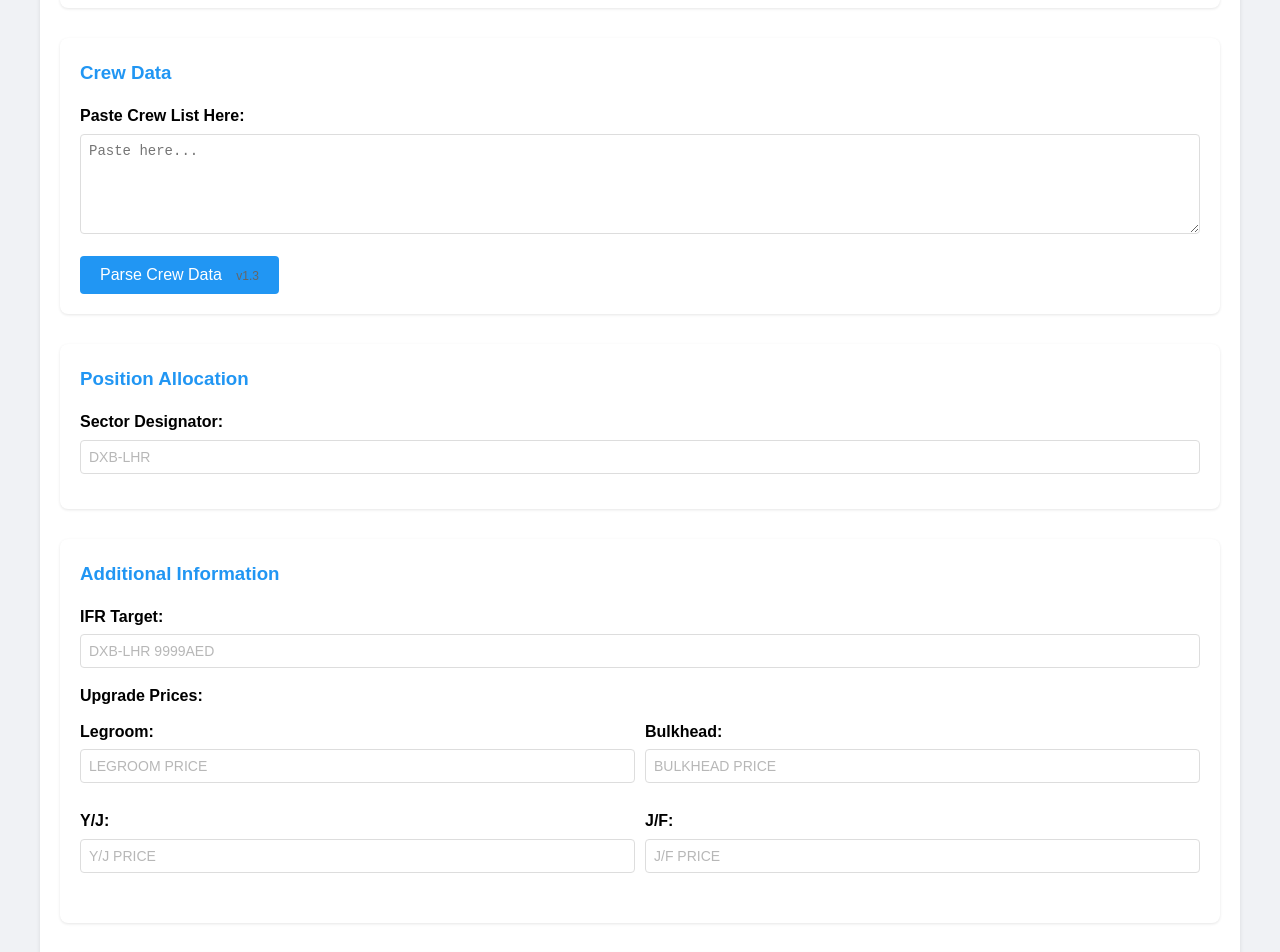
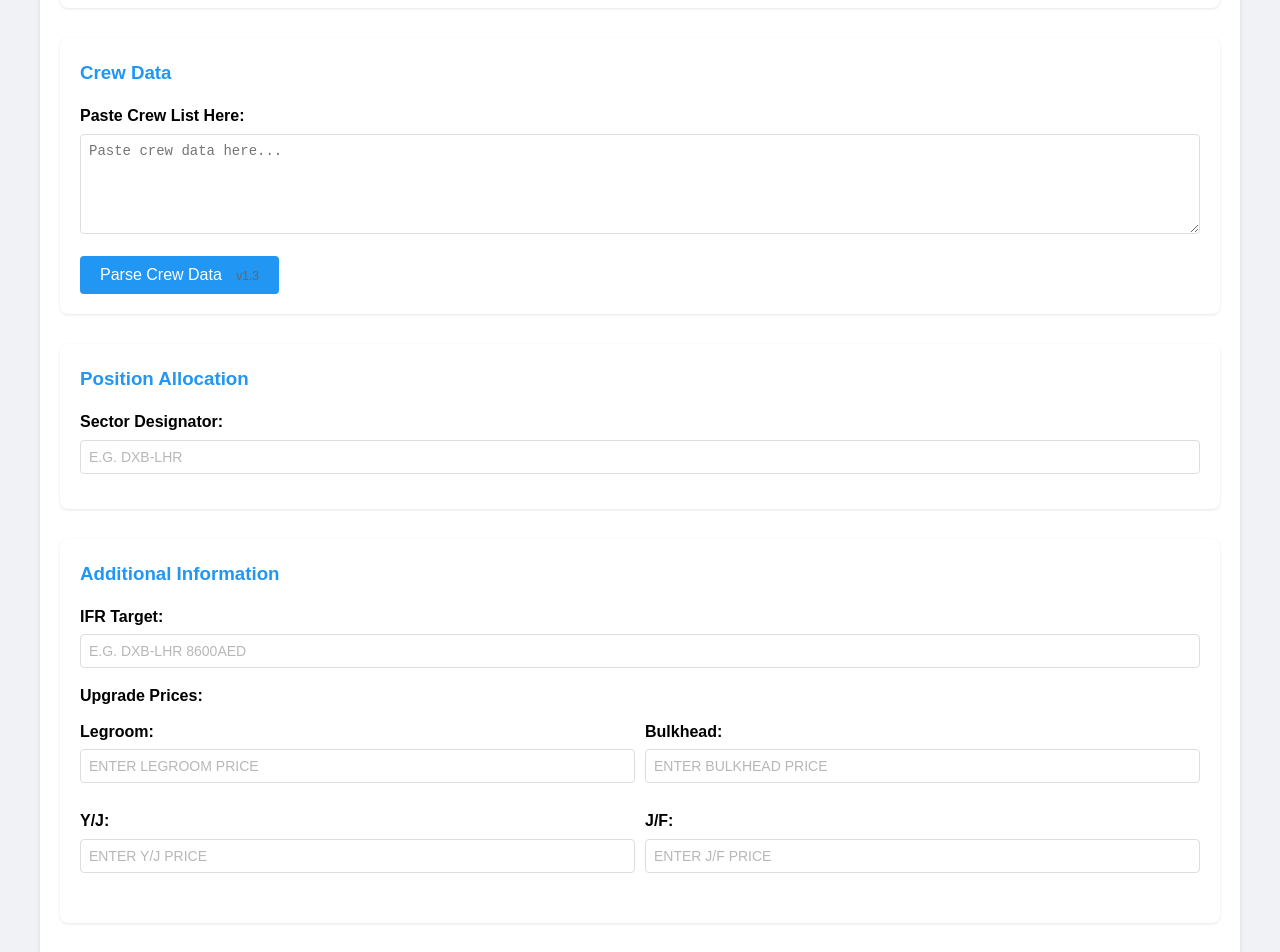
Before and after one commit to crewbrief/briefing-email, a plain HTML site: page index.html in a window 1280 px wide. Shown: the part 600-1552 px from the top of the page. Drawn offline with Linux system fonts and the light colour scheme.

Commit message:
Update index.html
revert to version 1.3

```diff
--- a/index.html
+++ b/index.html
@@ -188,7 +188,7 @@
             <h3>Flight Details</h3>
             <div class="input-group">
                 <label>Flight Number:</label>
-                <input type="text" id="flightNumber" placeholder="EK123/124">
+                <input type="text" id="flightNumber" placeholder="e.g. EK123/124">
             </div>
             <div class="input-group">
                 <label>Aircraft Type:</label>
@@ -200,7 +200,7 @@
             </div>
             <div class="input-group">
                 <label>Route:</label>
-                <input type="text" id="route" class="text-uppercase" placeholder="DXB-LHR-DXB">
+                <input type="text" id="route" class="text-uppercase" placeholder="e.g. DXB-LHR-DXB">
             </div>
             <div class="input-group">
                 <label>Flight Date:</label>
@@ -216,7 +216,7 @@
             <h3>Crew Data</h3>
             <div class="input-group">
                 <label>Paste Crew List Here:</label>
-                <textarea id="crewList" placeholder="Paste here..."></textarea>
+                <textarea id="crewList" placeholder="Paste crew data here..."></textarea>
             </div>
             <button onclick="parseCrew()" class="parse-button">Parse Crew Data <span class="version-tag">v1.3</span></button>
             <div id="parsedCrew" class="parsed-crew-container"></div>
@@ -226,7 +226,7 @@
             <h3>Position Allocation</h3>
             <div class="sector-input">
                 <label>Sector Designator:</label>
-                <input type="text" id="sectorDesignator" class="text-uppercase" placeholder="DXB-LHR">
+                <input type="text" id="sectorDesignator" class="text-uppercase" placeholder="e.g. DXB-LHR">
             </div>
             <div id="positionAllocation" class="position-grid">
                 <!-- Will be populated by JavaScript -->
@@ -237,26 +237,26 @@
             <h3>Additional Information</h3>
             <div class="input-group">
                 <label>IFR Target:</label>
-                <input type="text" id="ifrTarget" class="text-uppercase" placeholder="DXB-LHR 9999AED">
+                <input type="text" id="ifrTarget" class="text-uppercase" placeholder="e.g. DXB-LHR 8600AED">
             </div>
             <div class="input-group">
                 <label>Upgrade Prices:</label>
                 <div class="upgrade-prices-grid">
                     <div class="input-group">
                         <label>Legroom:</label>
-                        <input type="text" id="legroom" class="text-uppercase" placeholder="Legroom price">
+                        <input type="text" id="legroom" class="text-uppercase" placeholder="Enter legroom price">
                     </div>
                     <div class="input-group">
                         <label>Bulkhead:</label>
-                        <input type="text" id="bulkhead" class="text-uppercase" placeholder="Bulkhead price">
+                        <input type="text" id="bulkhead" class="text-uppercase" placeholder="Enter bulkhead price">
                     </div>
                     <div class="input-group">
                         <label>Y/J:</label>
-                        <input type="text" id="yj" class="text-uppercase" placeholder="Y/J price">
+                        <input type="text" id="yj" class="text-uppercase" placeholder="Enter Y/J price">
                     </div>
                     <div class="input-group">
                         <label>J/F:</label>
-                        <input type="text" id="jf" class="text-uppercase" placeholder="J/F price">
+                        <input type="text" id="jf" class="text-uppercase" placeholder="Enter J/F price">
                     </div>
                 </div>
             </div>
```
